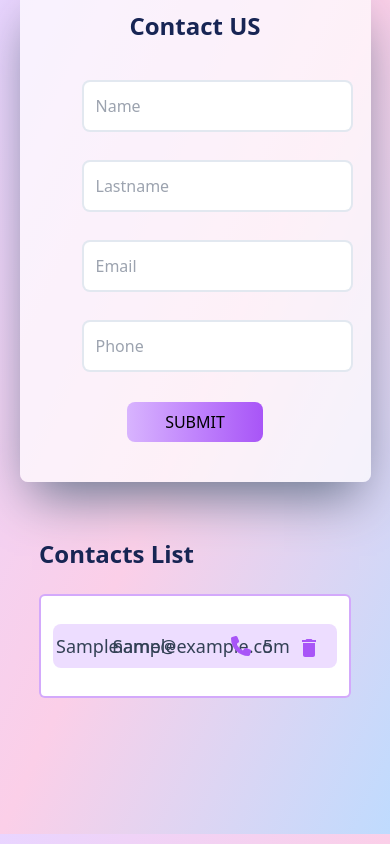
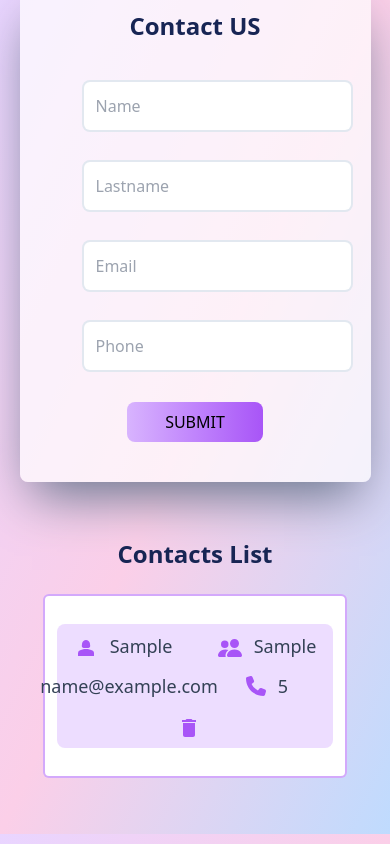
Before and after one commit to Faezeh-adbii/Contact_Info, a React (Vite) app: page / in a window 390 px wide. Both pictures are taken after typing "Sample", "Sample", "name@example.com", "5" into the empty fields and a click on the button "SUBMIT". Shown: the part 854-1698 px from the top of the page. Built offline with nearby package versions, Linux system fonts and the light colour scheme.

Commit message:
respnsive Contacts List and Item

```diff
--- a/src/Components/ContactItem.jsx
+++ b/src/Components/ContactItem.jsx
@@ -10,7 +10,7 @@ function ContactItem({
   deleteHandler,
 }) {
   return (
-    <div className="grid grid-cols-5  bg-purple-300/45 py-2 m-3 rounded-lg">
+    <div className="grid grid-cols-2 xl:grid-cols-5 gap-3 xl:gap-0  bg-purple-300/45 py-2 m-3 rounded-lg">
       <p className="text-lg text-slate-700 flex justify-center">
         <MdPerson2 className=" mt-1 text-2xl mr-3 text-purple-500 " />
         {Name}
@@ -27,7 +27,7 @@ function ContactItem({
         <FaPhone className="text-xl mt-1 mr-3 text-purple-500 " />
         {Phone}
       </p>
-      <button className=" place-items-center" onClick={() => deleteHandler(id)}>
+      <button className=" place-items-center ml-[100%] md:ml-[100%] lg:ml-[100%] xl:ml-0" onClick={() => deleteHandler(id)}>
         <MdDelete className="text-2xl mt-1 hover:scale-110 hover:text-red-500 text-purple-500   hover:shadow-[#ab589985_0px_7px_29px_0px] hover:rounded-full " />
       </button>
     </div>
--- a/src/Components/ContactList.jsx
+++ b/src/Components/ContactList.jsx
@@ -1,14 +1,22 @@
 import ContactItem from "./ContactItem";
 
-function ContactList({ Forms , deleteHandler }) {
+function ContactList({ Forms, deleteHandler }) {
   return (
-    <div className="w-[80%] mb-60">
-      <h1 className="font-bold text-2xl text-blue-950 mt-14">Contacts List</h1>
+    <div className="w-[80%] lg:w-[60%] px-1  xl:w-[80%] mb-60">
+      <div className=" text-center lg:text-start lg:ms-8 ">
+        <h1 className="font-bold text-2xl text-blue-950 mt-14">
+          Contacts List
+        </h1>
+      </div>
       <div className="border-2 border-purple-500/50 bg-white text-center py-4 mt-6 rounded-md">
         {Forms.length ? (
           <ul>
             {Forms.map((Form) => (
-              <ContactItem key={Form.id} Forms={Form} deleteHandler={deleteHandler} />
+              <ContactItem
+                key={Form.id}
+                Forms={Form}
+                deleteHandler={deleteHandler}
+              />
             ))}
           </ul>
         ) : (
```
